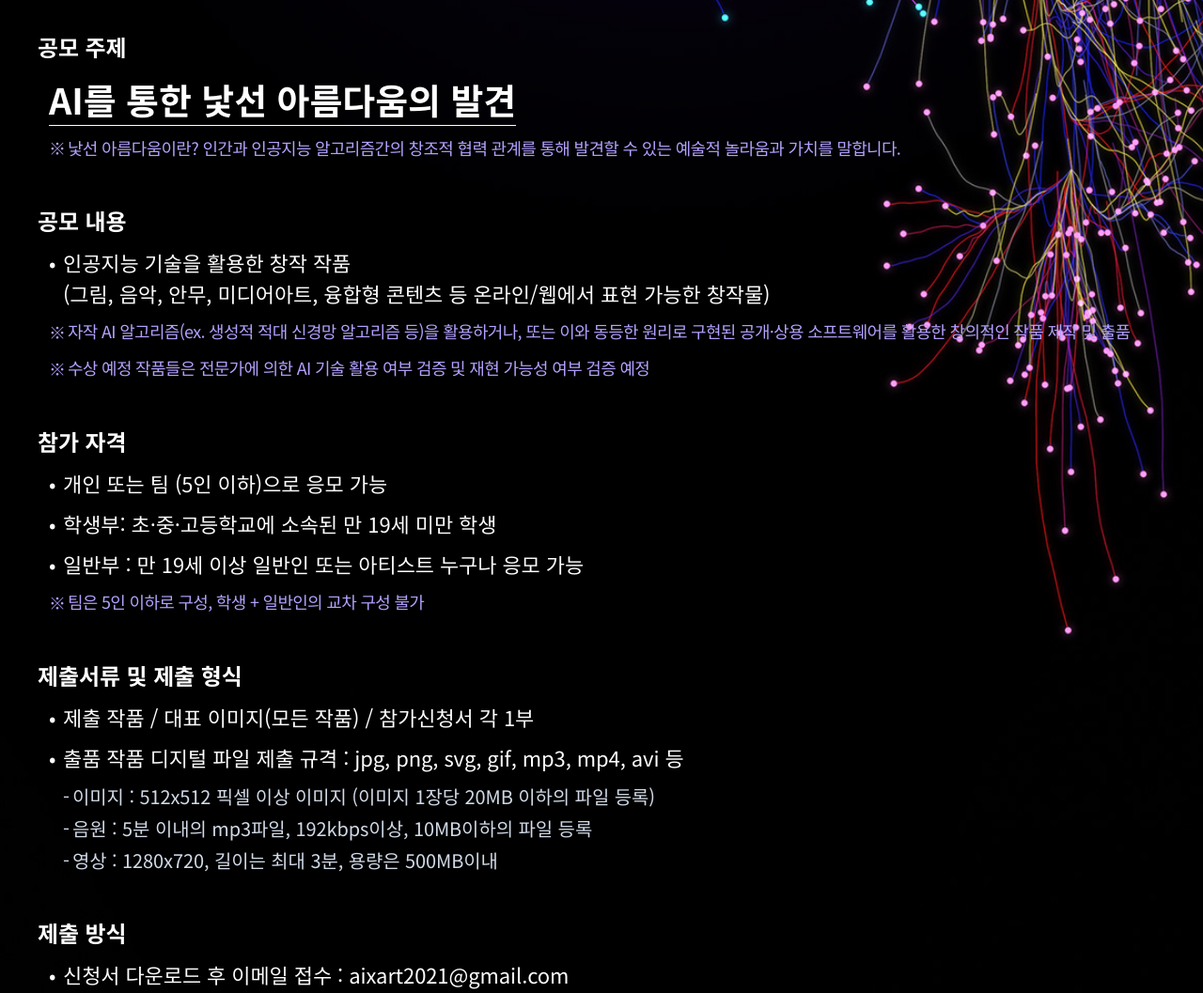
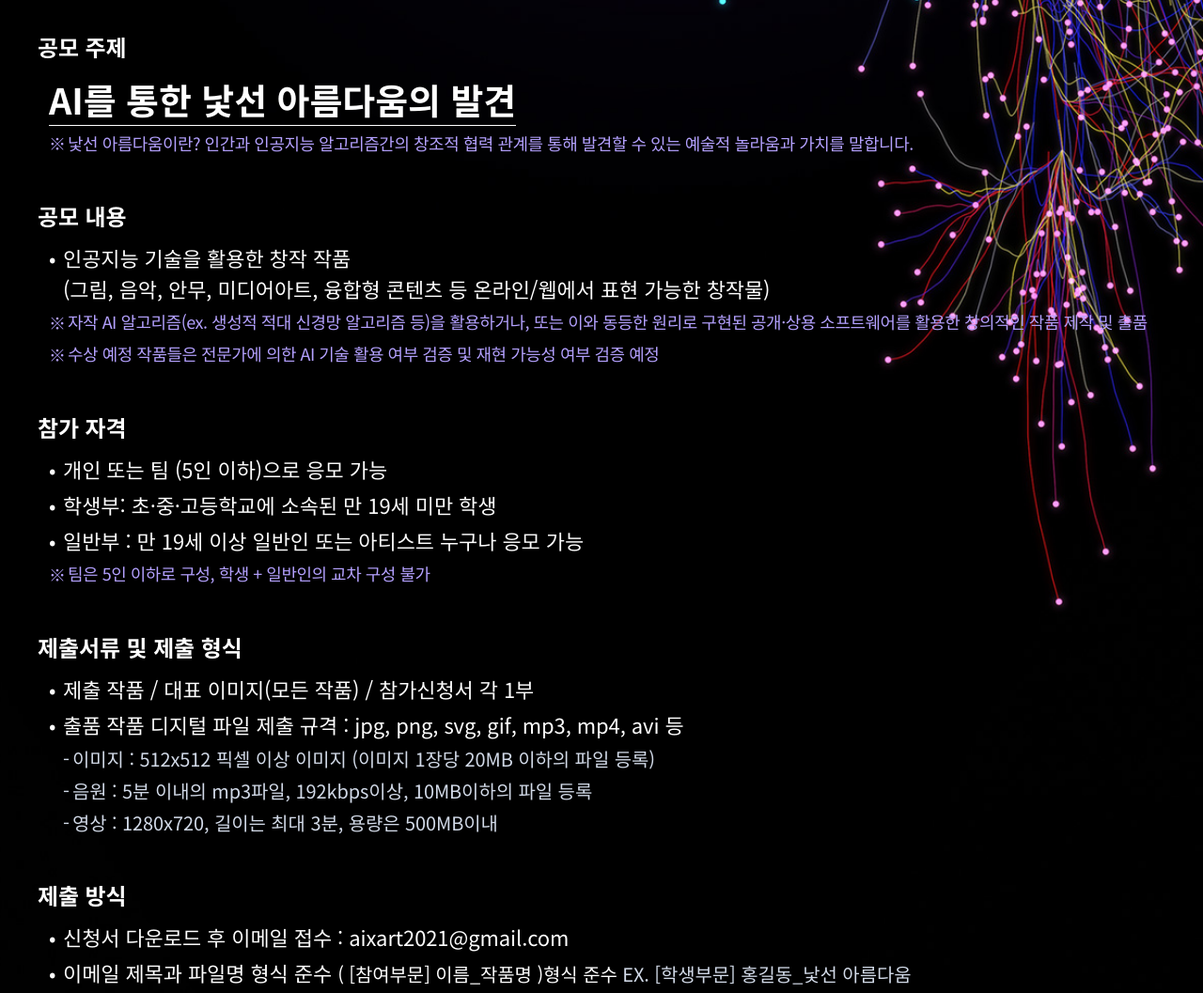
Before and after one commit to Sallbull/Aixart, a plain HTML site: page index.html in a window 1280 px wide. Shown: the part 960-2017 px from the top of the page at 94% size. Drawn offline with Linux system fonts and the light colour scheme; a web font is replaced by a local one.

Commit message:
수정반영

```diff
--- a/assets/scss/pages/_main.scss
+++ b/assets/scss/pages/_main.scss
@@ -35,7 +35,7 @@
     ._menu {
         width: vw(58);
         height: vw(39);
-        background: url(../img/btn_m.png) no-repeat 0 0 / cover;
+        background: url(../img/btn_m.svg) no-repeat 0 0 / cover;
     }
     .nav {
         position: fixed;
@@ -833,7 +833,7 @@
                     }
                     &.point {
                         font-size: 18px;
-                        letter-spacing: -0.7px;
+                        letter-spacing: -0.5px;
                         padding-left: 20px;
                         &::before {
                             transform: translateY(1px);
@@ -843,7 +843,7 @@
                 > li {
                     padding-left: 15px;
                     font-size: 22px;
-                    margin-bottom: 10px;
+                    margin-bottom: 5px;
                     &::before {
                         top:-0.2px;
                     }
```
Also changed, not shown: assets/css/common.css, assets/css/common.min.css, assets/img/btn_m.svg (added), 2 other files.
